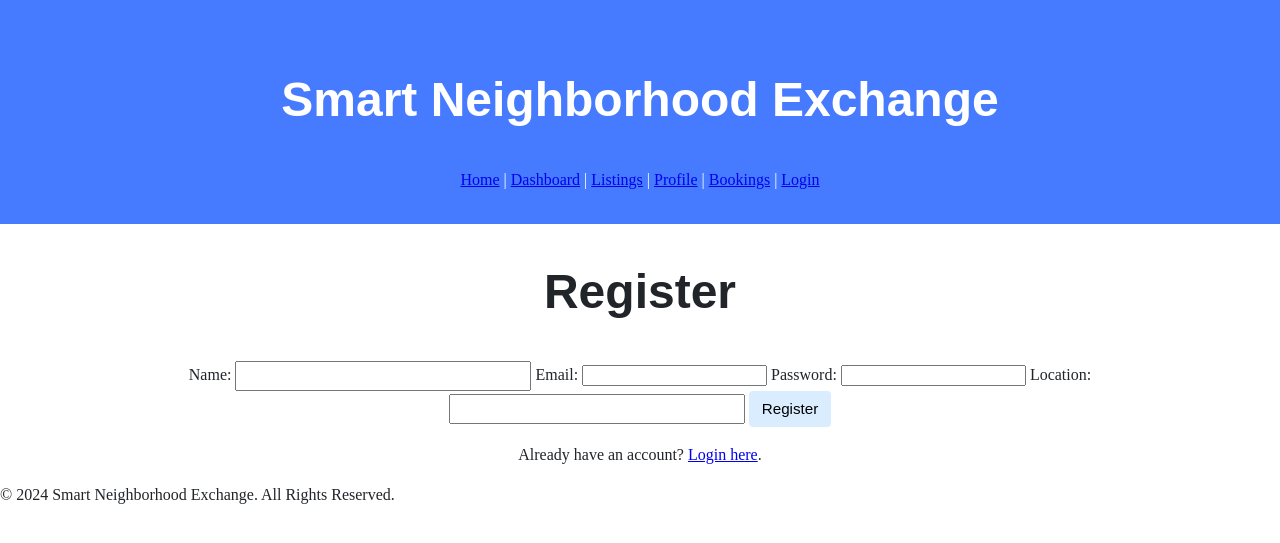
After one commit to billym711/SPD_Final_Project, a Flask app: page /register in a window 1280 px wide. The commit adds this page. Shown: the top 543 px of the page. Run offline with Flask 3, Linux system fonts and the light colour scheme.

```diff
--- a/app.py
+++ b/app.py
@@ -150,6 +150,29 @@ def login():
 
     # Render login page
     return render_template('login.html')
+@app.route('/register', methods=['GET', 'POST'])
+def register():
+    if request.method == 'POST':
+        # Handle registration form submission
+        name = request.form['name']
+        email = request.form['email']
+        password = request.form['password']
+        location = request.form['location']
+
+        # Insert into the database
+        conn = get_db_connection()
+        conn.execute(
+            'INSERT INTO users (name, email, password, location) VALUES (?, ?, ?, ?)',
+            (name, email, password, location)
+        )
+        conn.commit()
+        conn.close()
+
+        flash('Registration successful! Please log in.')
+        return redirect(url_for('login'))
+
+    # Render the registration form
+    return render_template('register.html')
 
 
 if __name__ == '__main__':
--- a/templates/login.html
+++ b/templates/login.html
@@ -16,6 +16,5 @@
 
             <button type="submit">Login</button>
         </form>
-        <p>Don't have an account? <a href="{{ url_for('register') }}">Register here</a>.</p>
     </div>
 {% endblock %}
--- /dev/null
+++ b/templates/register.html
@@ -0,0 +1,27 @@
+{% extends "layout.html" %}
+
+{% block head %}
+    <title>Register - Smart Neighborhood Exchange</title>
+{% endblock %}
+
+{% block body %}
+    <div class="container">
+        <h1>Register</h1>
+        <form method="POST" action="{{ url_for('register') }}">
+            <label for="name">Name:</label>
+            <input type="text" id="name" name="name" required>
+
+            <label for="email">Email:</label>
+            <input type="email" id="email" name="email" required>
+
+            <label for="password">Password:</label>
+            <input type="password" id="password" name="password" required>
+
+            <label for="location">Location:</label>
+            <input type="text" id="location" name="location">
+
+            <button type="submit">Register</button>
+        </form>
+        <p>Already have an account? <a href="{{ url_for('login') }}">Login here</a>.</p>
+    </div>
+{% endblock %}
```
